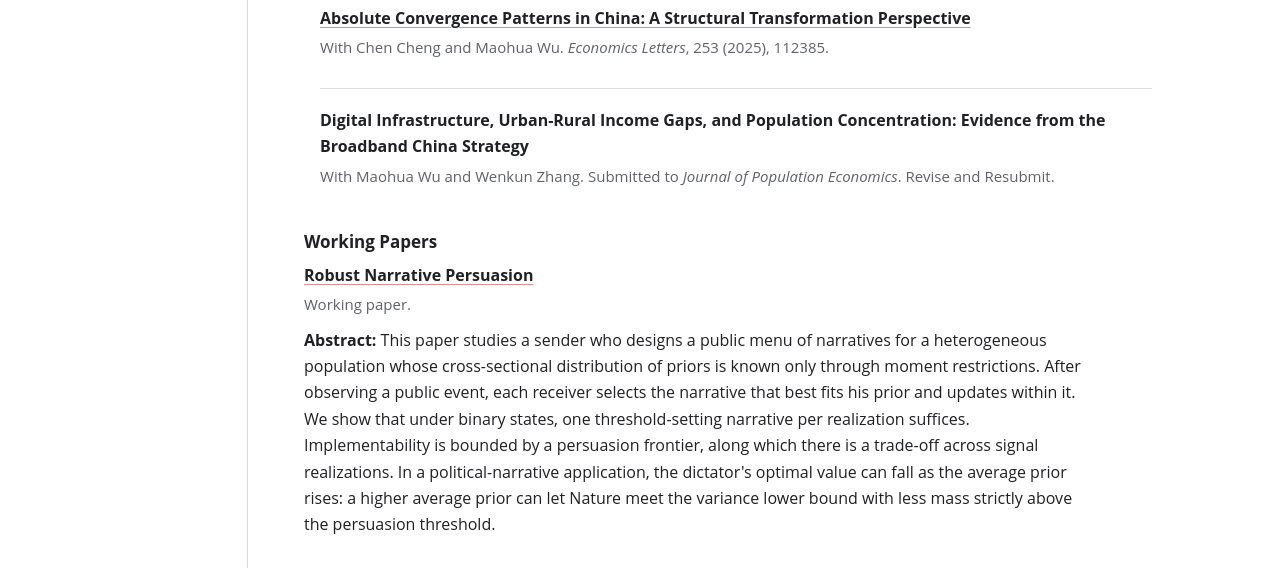
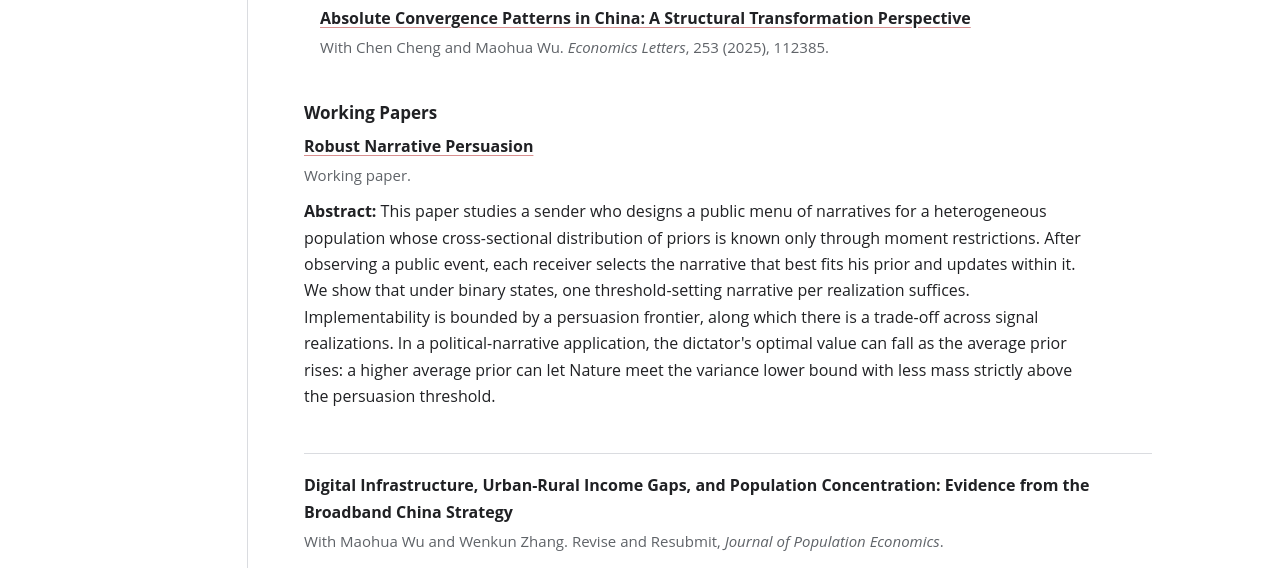
Before and after one commit to songli-econ/songli-econ.github.io, a plain HTML site: page research.html in a window 1280 px wide. Shown: the part 232-802 px from the top of the page. Drawn offline with Linux system fonts and the light colour scheme.

Commit message:
Move Broadband China paper to Working Papers section
Co-Authored-By: Claude Opus 4.8 (1M context) <noreply@anthropic.com>
Claude-Session: https://claude.ai/code/session_01E3BDwNAyev66PMFd6Dwn2B

```diff
--- a/research.html
+++ b/research.html
@@ -30,10 +30,6 @@
             </div>
             <div class="paper-meta">With Chen Cheng and Maohua Wu. <em>Economics Letters</em>, 253 (2025), 112385.</div>
           </li>
-          <li>
-            <div class="paper-title">Digital Infrastructure, Urban-Rural Income Gaps, and Population Concentration: Evidence from the Broadband China Strategy</div>
-            <div class="paper-meta">With Maohua Wu and Wenkun Zhang. Submitted to <em>Journal of Population Economics</em>. Revise and Resubmit.</div>
-          </li>
         </ul>
 
         <div class="subsection-title">Working Papers</div>
@@ -59,6 +55,10 @@
               the persuasion threshold.
             </p>
           </li>
+          <li>
+            <div class="paper-title">Digital Infrastructure, Urban-Rural Income Gaps, and Population Concentration: Evidence from the Broadband China Strategy</div>
+            <div class="paper-meta">With Maohua Wu and Wenkun Zhang. Revise and Resubmit, <em>Journal of Population Economics</em>.</div>
+          </li>
         </ul>
         <div class="subsection-title">Work in Progress</div>
         <ul class="paper-list">
```
